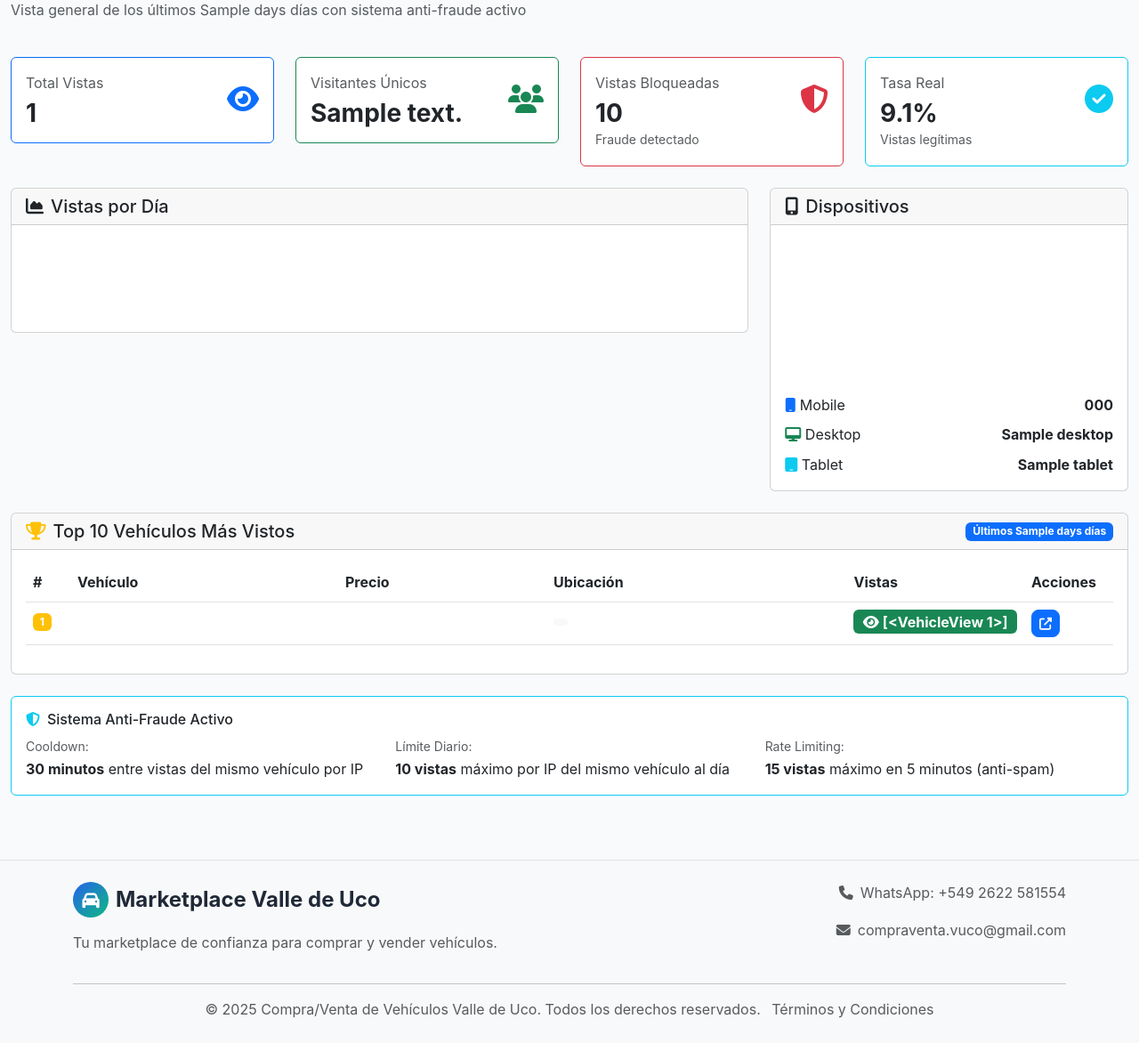
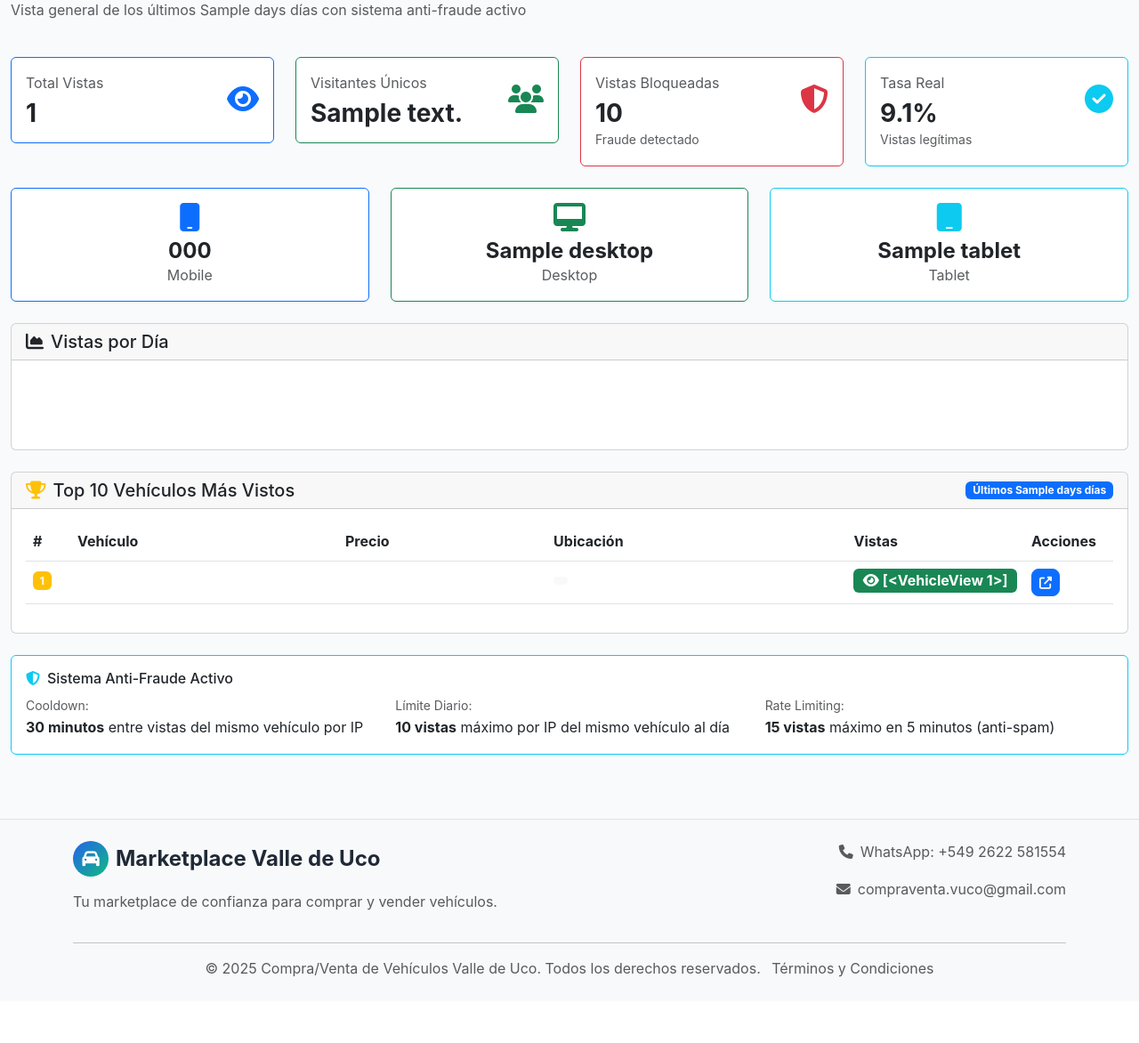
Before and after one commit to compraventavalledeuco/compraventavalledeuco, a Flask app: template templates/admin_statistics.html in a window 1280 px wide. Shown: the part 134-1306 px from the top of the page at 89% size. After the commit the page ends 1232 px from the top, so only its background shows below. Run offline with Flask 3, Linux system fonts and the light colour scheme; tables that the repository leaves empty hold one stand-in row (values such as "Sample post"); the template is opened without the code that fills it: values that come from a table or form of the project are taken from there, most other values are stand-ins (such as "Sample title", 1, 10 or a date in 2020); a map, chart or similar area stays blank; some libraries are stand-ins or nearby versions.

Commit message:
Reorganizar dashboard de estadisticas - Dispositivos arriba en cards compactas - Grafico de vistas a ancho completo - Eliminar grafico doughnut redundante - Mejor aprovechamiento del espacio

```diff
--- a/templates/admin_statistics.html
+++ b/templates/admin_statistics.html
@@ -88,9 +88,40 @@
         </div>
     </div>
 
-    <!-- Charts Row -->
+    <!-- Devices Row (Compact) -->
     <div class="row mb-4">
-        <div class="col-lg-8">
+        <div class="col-md-4">
+            <div class="card border-primary">
+                <div class="card-body text-center">
+                    <i class="fas fa-mobile text-primary fa-2x mb-2"></i>
+                    <h4 class="mb-0 fw-bold">{{ devices.get('mobile', 0) }}</h4>
+                    <p class="text-muted mb-0">Mobile</p>
+                </div>
+            </div>
+        </div>
+        <div class="col-md-4">
+            <div class="card border-success">
+                <div class="card-body text-center">
+                    <i class="fas fa-desktop text-success fa-2x mb-2"></i>
+                    <h4 class="mb-0 fw-bold">{{ devices.get('desktop', 0) }}</h4>
+                    <p class="text-muted mb-0">Desktop</p>
+                </div>
+            </div>
+        </div>
+        <div class="col-md-4">
+            <div class="card border-info">
+                <div class="card-body text-center">
+                    <i class="fas fa-tablet text-info fa-2x mb-2"></i>
+                    <h4 class="mb-0 fw-bold">{{ devices.get('tablet', 0) }}</h4>
+                    <p class="text-muted mb-0">Tablet</p>
+                </div>
+            </div>
+        </div>
+    </div>
+
+    <!-- Chart Row (Full Width) -->
+    <div class="row mb-4">
+        <div class="col-12">
             <div class="card">
                 <div class="card-header">
                     <h5 class="mb-0">
@@ -98,34 +129,7 @@
                     </h5>
                 </div>
                 <div class="card-body">
-                    <canvas id="dailyViewsChart" height="80"></canvas>
-                </div>
-            </div>
-        </div>
-
-        <div class="col-lg-4">
-            <div class="card">
-                <div class="card-header">
-                    <h5 class="mb-0">
-                        <i class="fas fa-mobile-alt me-2"></i>Dispositivos
-                    </h5>
-                </div>
-                <div class="card-body">
-                    <canvas id="devicesChart"></canvas>
-                    <div class="mt-3">
-                        <div class="d-flex justify-content-between mb-2">
-                            <span><i class="fas fa-mobile text-primary"></i> Mobile</span>
-                            <strong>{{ devices.get('mobile', 0) }}</strong>
-                        </div>
-                        <div class="d-flex justify-content-between mb-2">
-                            <span><i class="fas fa-desktop text-success"></i> Desktop</span>
-                            <strong>{{ devices.get('desktop', 0) }}</strong>
-                        </div>
-                        <div class="d-flex justify-content-between">
-                            <span><i class="fas fa-tablet text-info"></i> Tablet</span>
-                            <strong>{{ devices.get('tablet', 0) }}</strong>
-                        </div>
-                    </div>
+                    <canvas id="dailyViewsChart" height="60"></canvas>
                 </div>
             </div>
         </div>
@@ -282,30 +286,5 @@ const dailyViewsChart = new Chart(ctxDaily, {
     }
 });
 
-// Gráfico de dispositivos (Doughnut)
-const ctxDevices = document.getElementById('devicesChart').getContext('2d');
-const devicesChart = new Chart(ctxDevices, {
-    type: 'doughnut',
-    data: {
-        labels: ['Mobile', 'Desktop', 'Tablet'],
-        datasets: [{
-            data: [devicesData.mobile, devicesData.desktop, devicesData.tablet],
-            backgroundColor: [
-                '#3b82f6',
-                '#10b981',
-                '#06b6d4'
-            ]
-        }]
-    },
-    options: {
-        responsive: true,
-        maintainAspectRatio: true,
-        plugins: {
-            legend: {
-                display: false
-            }
-        }
-    }
-});
 </script>
 {% endblock %}
```
